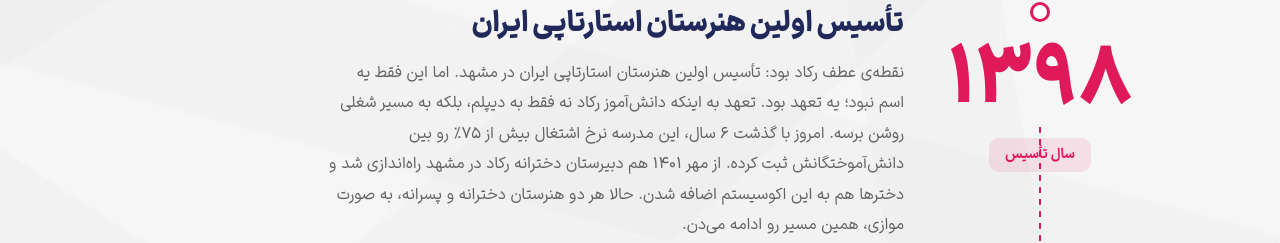
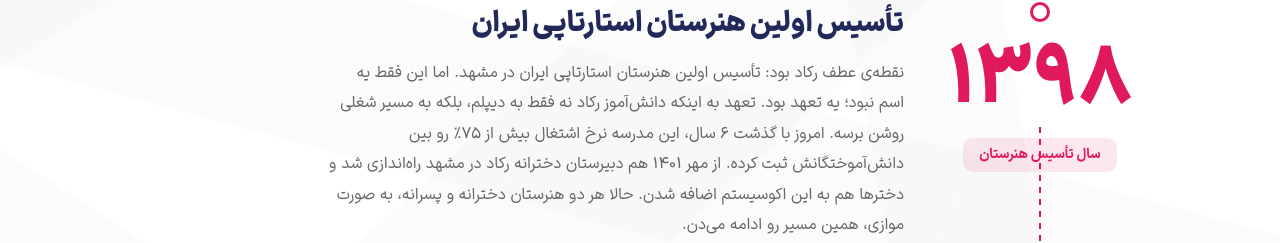
Before and after one commit to MohammadMehdiSadeghi/rokad-web, a Next.js app: page /about in a window 1280 px wide. Shown: the part 1977-2220 px from the top of the page. Built offline with nearby package versions, Linux system fonts and the light colour scheme; no server answers.

Commit message:
fix: Story section — bg white (was gray), label سال تأسیس هنرستان

```diff
--- a/src/views/About/sections/Story/index.jsx
+++ b/src/views/About/sections/Story/index.jsx
@@ -15,7 +15,7 @@ const milestones = [
   },
   {
     year: "۱۳۹۸",
-    label: "سال تأسیس",
+    label: "سال تأسیس هنرستان",
     title: "تأسیس اولین هنرستان استارتاپی ایران",
     body: "نقطه‌ی عطف رکاد بود: تأسیس اولین هنرستان استارتاپی ایران در مشهد. اما این فقط یه اسم نبود؛ یه تعهد بود. تعهد به اینکه دانش‌آموز رکاد نه فقط به دیپلم، بلکه به مسیر شغلی روشن برسه. امروز با گذشت ۶ سال، این مدرسه نرخ اشتغال بیش از ۷۵٪ رو بین دانش‌آموختگانش ثبت کرده. از مهر ۱۴۰۱ هم دبیرستان دخترانه رکاد در مشهد راه‌اندازی شد و دخترها هم به این اکوسیستم اضافه شدن. حالا هر دو هنرستان دخترانه و پسرانه، به صورت موازی، همین مسیر رو ادامه می‌دن.",
     textColor: "text-magenta",
@@ -39,7 +39,7 @@ export default function AboutStory() {
   return (
     <section
       id="story"
-      className="relative py-[4rem] sm:py-[5rem] lg:py-[6rem] w-full px-4 sm:px-6 lg:px-8 bg-[#F6F6F6] overflow-hidden"
+      className="relative py-[4rem] sm:py-[5rem] lg:py-[6rem] w-full px-4 sm:px-6 lg:px-8 bg-white overflow-hidden"
     >
       {/* ── Background Pattern ── */}
       <div className="absolute inset-0 w-full h-full z-0 pointer-events-none [mask-image:linear-gradient(to_bottom,transparent,black_15%,black_85%,transparent)] [-webkit-mask-image:linear-gradient(to_bottom,transparent,black_15%,black_85%,transparent)]">
```
